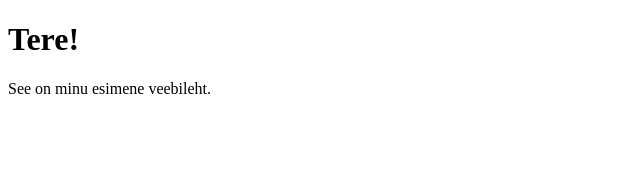
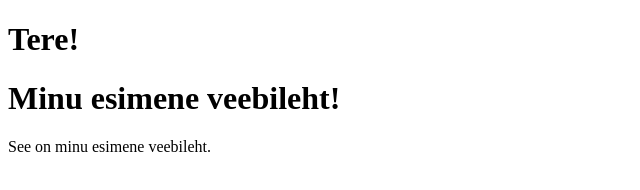
Before and after one commit to hkhk-classroom-test/html-alustamine-mtalvik, a plain HTML site: page index.html in a window 1280 px wide. Shown: the whole page, without its empty margins (0-640 px from the left). Drawn offline with Linux system fonts and the light colour scheme.

Commit message:
Add heading for first web page

```diff
--- a/index.html
+++ b/index.html
@@ -6,6 +6,7 @@
 </head>
 <body>
     <h1>Tere!</h1>
+    <h1>Minu esimene veebileht!</h1>
     <p>See on minu esimene veebileht.</p>
 </body>
 </html>
```
